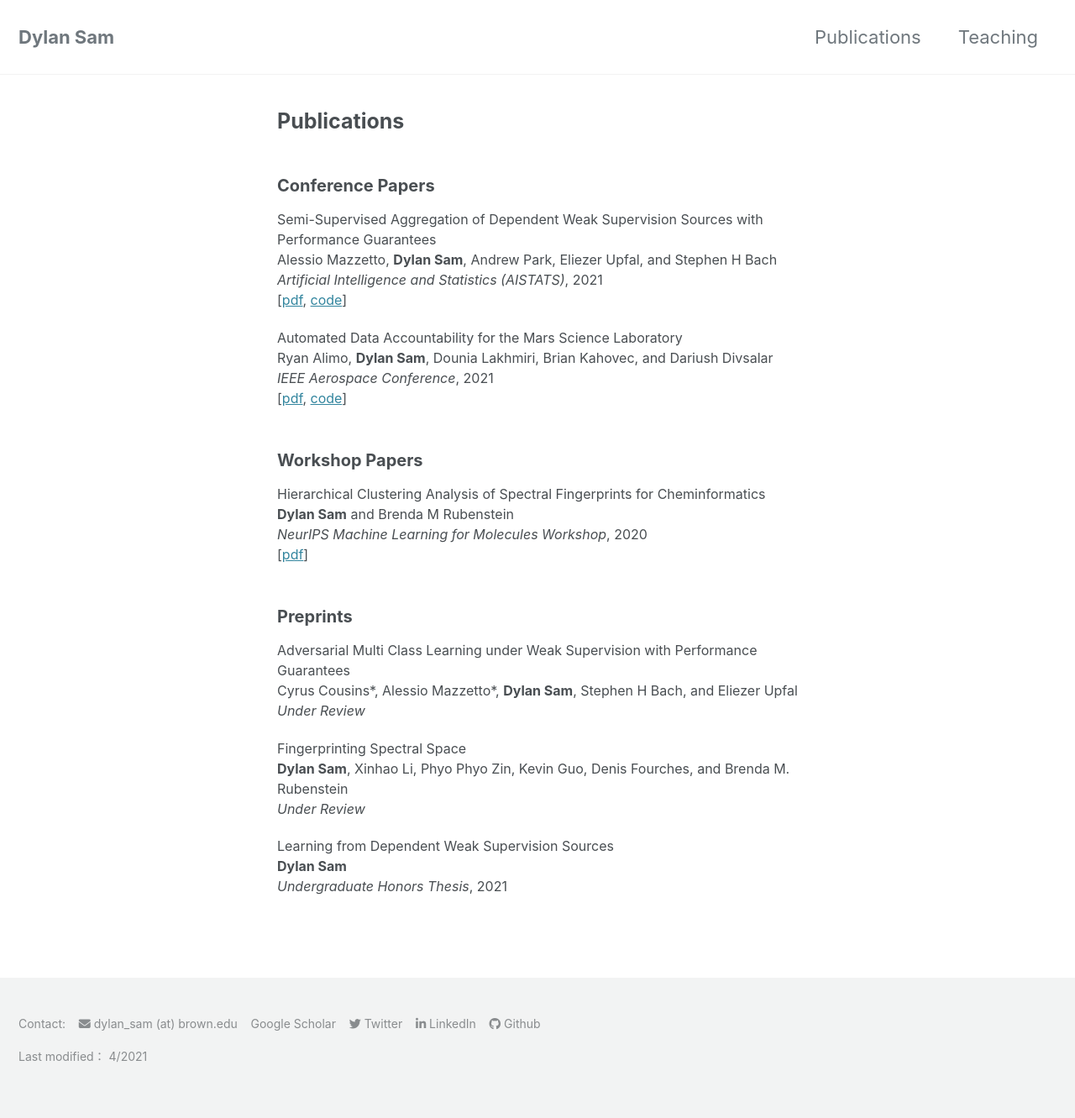
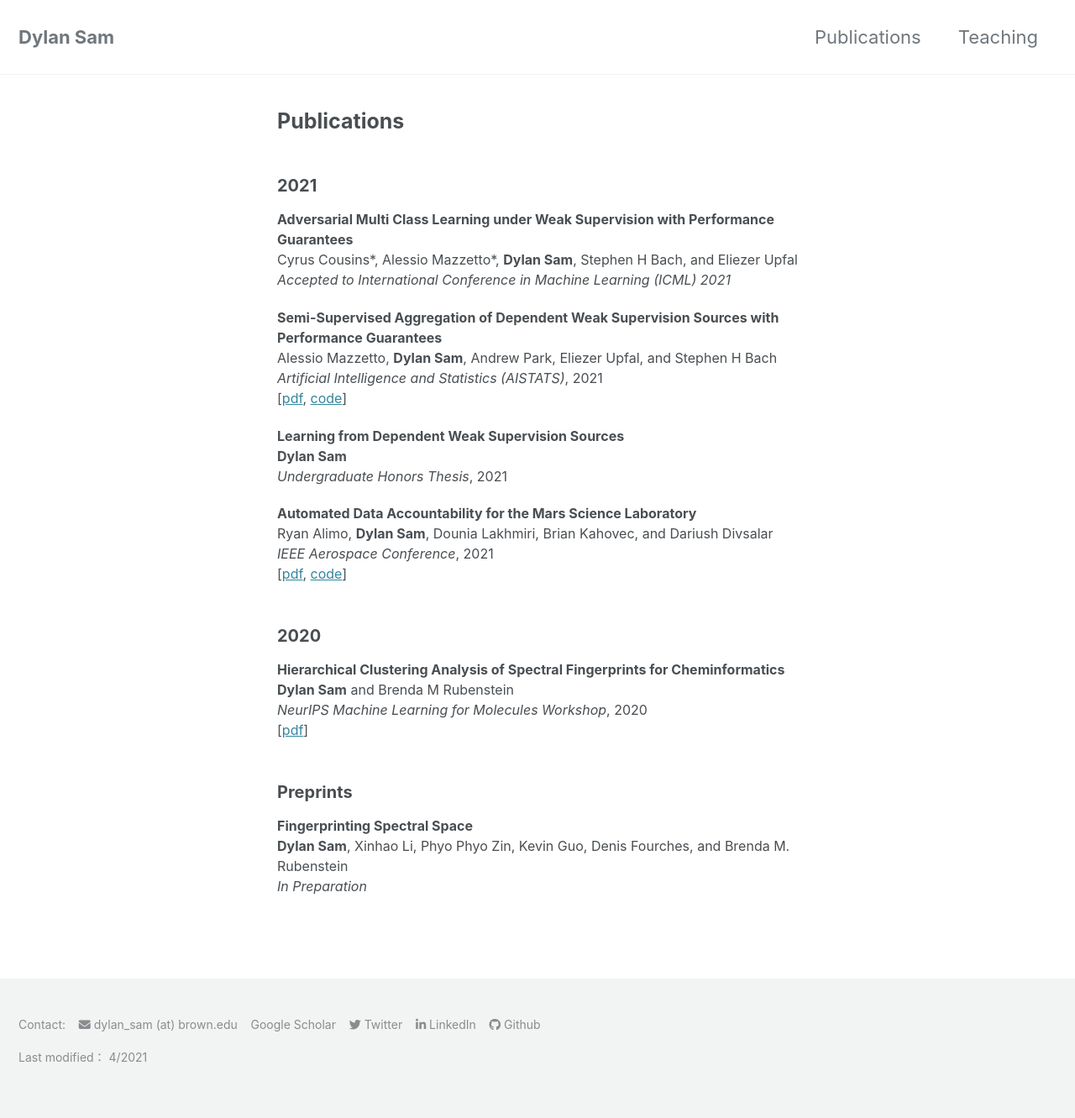
Before and after one commit to dsam99/dsam99.github.io, a Jekyll site: the page built from publications.md, in a window 1280 px wide. Shown: the whole page at 84% size. Built offline with Jekyll 4.4.1, drawn with Linux system fonts in a browser that asks for light colours; cached includes are drawn as plain includes; nearby versions of some CDN libraries; a style sheet for code colours, icons or effects is not loaded.

Commit message:
updates post icml

```diff
--- a/_layouts/publications.html
+++ b/_layouts/publications.html
@@ -7,25 +7,35 @@ author_profile: false
 
 	<h1 class="publications-title"> Publications </h1>
 
-		<h2 class="abstracts-title">Conference Papers</h2>
+		<h2 class="abstracts-title">2021 </h2>
 
-			<p class="title"> Semi-Supervised Aggregation of Dependent Weak Supervision Sources with Performance Guarantees <br>
+			<p class="title"> <b>Adversarial Multi Class Learning under Weak Supervision with Performance Guarantees </b><br>
+				Cyrus Cousins*, Alessio Mazzetto*, <strong>Dylan Sam</strong>, Stephen H Bach, and Eliezer Upfal <br>
+				<i>Accepted to International Conference in Machine Learning (ICML) 2021</i> <br>
+			</p>
+
+			<p class="title"> <b>Semi-Supervised Aggregation of Dependent Weak Supervision Sources with Performance Guarantees </b> <br>
 				Alessio Mazzetto, <strong>Dylan Sam</strong>, Andrew Park, Eliezer Upfal, and Stephen H Bach <br>
 				<i>Artificial Intelligence and Statistics (AISTATS)</i>, 2021 <br>
 				[<a href="http://proceedings.mlr.press/v130/mazzetto21a/mazzetto21a.pdf" target="_blank">pdf</a>,
 				<a href="https://github.com/BatsResearch/mazzetto-aistats21-code" target="_blank">code</a>]
 			</p>
 
-			<p class="title"> Automated Data Accountability for the Mars Science Laboratory <br>
+			<p class="title"> <b>Learning from Dependent Weak Supervision Sources </b><br>
+				<strong>Dylan Sam</strong><br>
+				<i>Undergraduate Honors Thesis</i>, 2021 <br>
+			</p>
+
+			<p class="title"> <b>Automated Data Accountability for the Mars Science Laboratory </b><br>
 				Ryan Alimo, <strong>Dylan Sam</strong>, Dounia Lakhmiri, Brian Kahovec, and Dariush Divsalar <br>
 				<i>IEEE Aerospace Conference</i>, 2021 <br>
 				[<a href="{{ url }}/assets/aeroconf_jpl_paper.pdf" target="_blank">pdf</a>,
 				<a href="https://github.com/dsam99/gdsa_machine_learning" target="_blank">code</a>]
 			</p>
 
-		<h2 class="abstracts-title">Workshop Papers</h2>
+		<h2 class="abstracts-title">2020 </h2>
 
-			<p class="title"> Hierarchical Clustering Analysis of Spectral Fingerprints for Cheminformatics <br>
+			<p class="title"> <b>Hierarchical Clustering Analysis of Spectral Fingerprints for Cheminformatics </b> <br>
 				<strong>Dylan Sam</strong> and Brenda M Rubenstein <br>
 				<i>NeurIPS Machine Learning for Molecules Workshop</i>, 2020 <br>
 				[<a href="https://ml4molecules.github.io/papers2020/ML4Molecules_2020_paper_29.pdf" target="_blank">pdf</a>]
@@ -33,19 +43,9 @@ author_profile: false
 
 		<h2 class="papers-title">Preprints</h2>
 
-			<p class="title"> Adversarial Multi Class Learning under Weak Supervision with Performance Guarantees <br>
-				Cyrus Cousins*, Alessio Mazzetto*, <strong>Dylan Sam</strong>, Stephen H Bach, and Eliezer Upfal <br>
-				<i>Under Review</i> <br>
-			</p>
-
-			<p class="title"> Fingerprinting Spectral Space <br>
+			<p class="title"> <b>Fingerprinting Spectral Space </b><br>
 				<strong>Dylan Sam</strong>, Xinhao Li, Phyo Phyo Zin, Kevin Guo, Denis Fourches, and Brenda M. Rubenstein <br>
-				<i>Under Review</i> <br>
-			</p>
-
-			<p class="title"> Learning from Dependent Weak Supervision Sources <br>
-				<strong>Dylan Sam</strong><br>
-				<i>Undergraduate Honors Thesis</i>, 2021 <br>
+				<i>In Preparation </i> <br>
 			</p>
 
 </div>
```
Also changed, not shown: _layouts/home.html (+4 -4 lines), Gemfile.lock.
